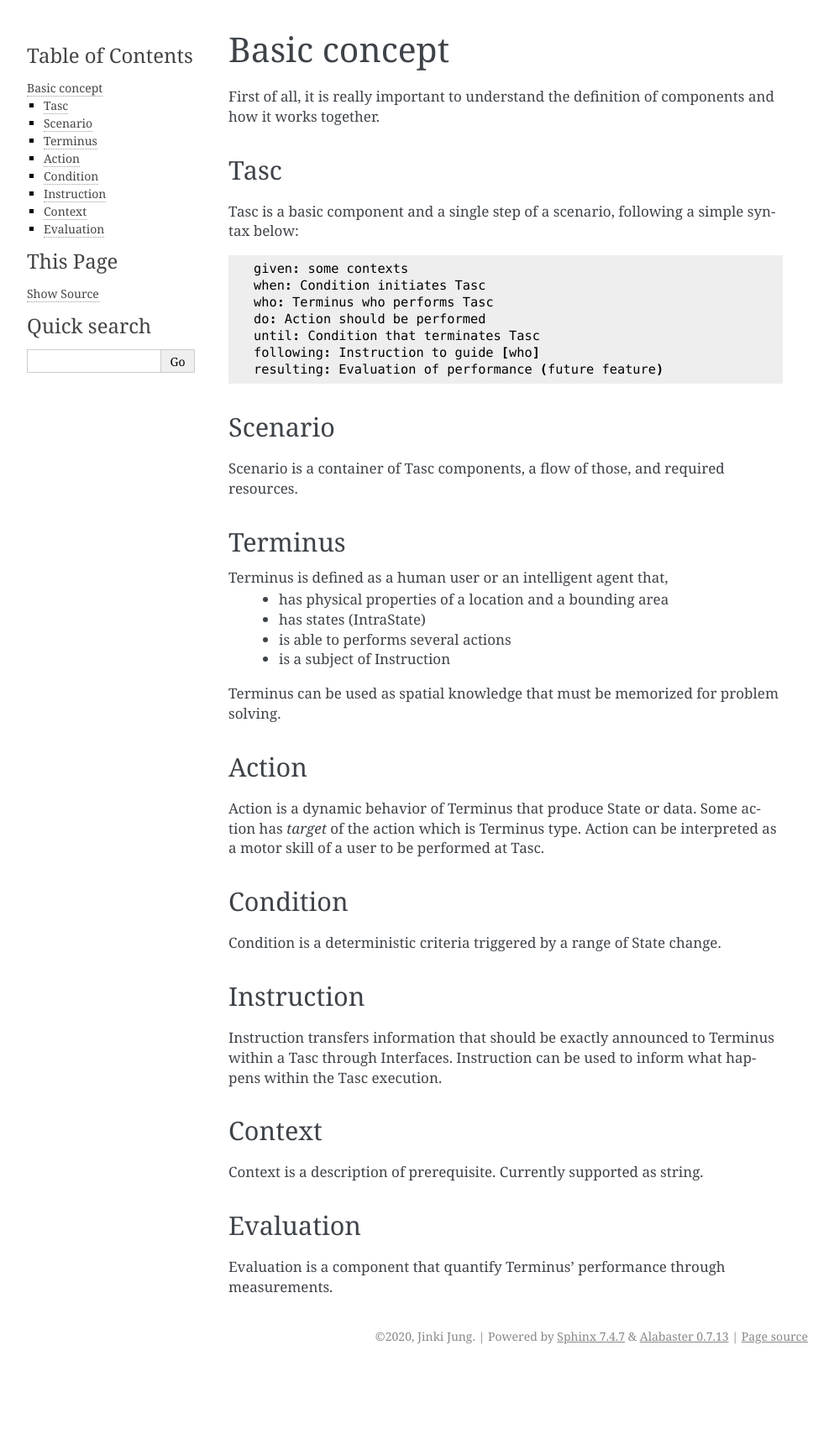
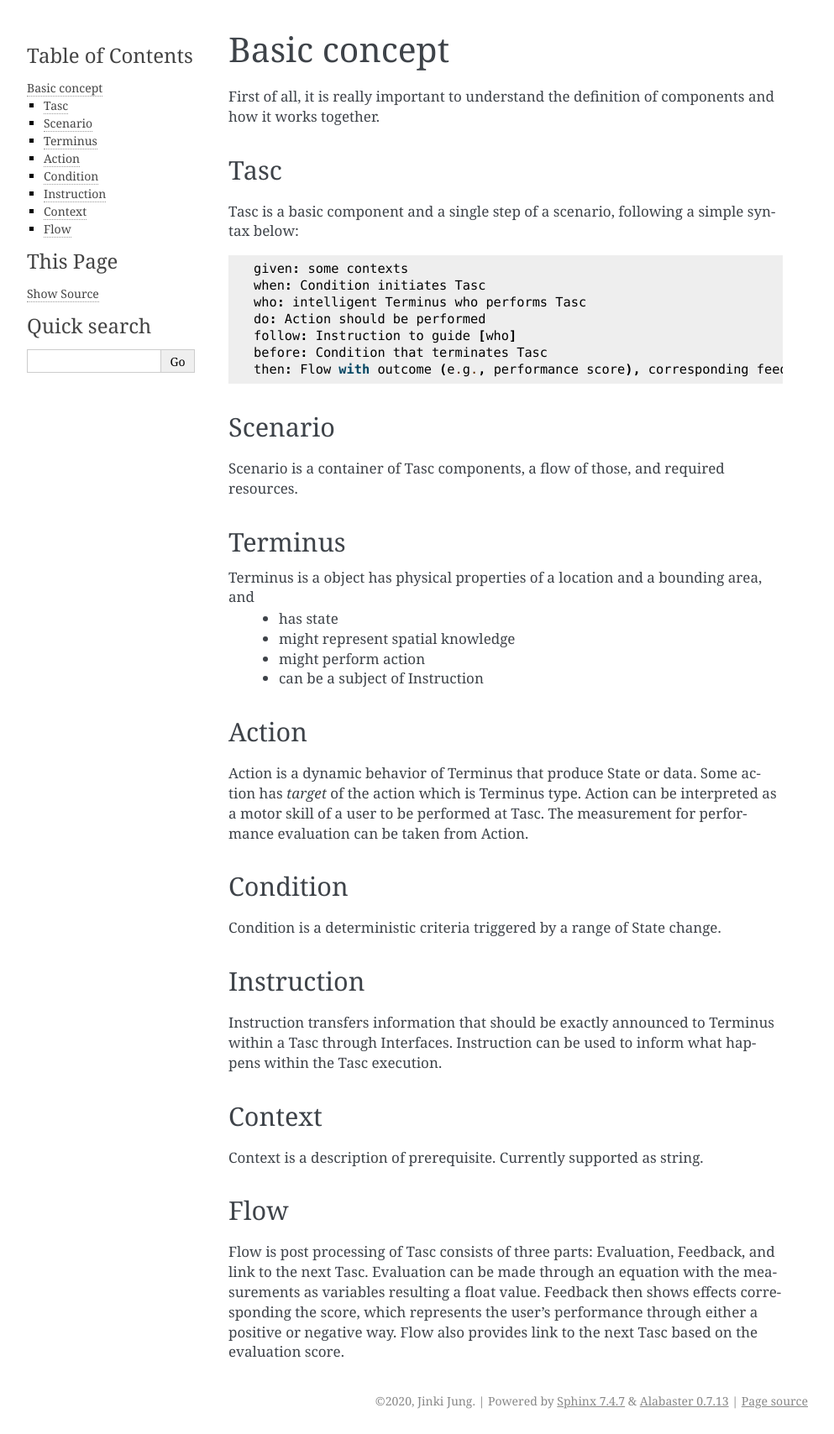
Before and after one commit to JinkiJung/Tasc, a Sphinx documentation site: the page built from docs/source/basicConcept.rst, in a window 1280 px wide. Shown: the whole page at 84% size, without its empty margins (148-1141 px from the left). Built offline with Sphinx 7.4.7, drawn with Linux system fonts in a browser that asks for light colours; before the commit the page ends 1631 px from its top, so only the background shows below that.

Commit message:
Update basicConcept.rst

```diff
--- a/docs/source/basicConcept.rst
+++ b/docs/source/basicConcept.rst
@@ -8,11 +8,11 @@ Tasc is a basic component and a single step of a scenario, following a simple sy
 
   given: some contexts
   when: Condition initiates Tasc
-  who: Terminus who performs Tasc
+  who: intelligent Terminus who performs Tasc
   do: Action should be performed
-  until: Condition that terminates Tasc
-  following: Instruction to guide [who]
-  resulting: Evaluation of performance (future feature)
+  follow: Instruction to guide [who]
+  before: Condition that terminates Tasc
+  then: Flow with outcome (e.g., performance score), corresponding feedback, and corresponding next Tasc
 
 Scenario
 ^^^^^^^^
@@ -20,17 +20,16 @@ Scenario is a container of Tasc components, a flow of those, and required resour
 
 Terminus
 ^^^^^^^^
-Terminus is defined as a human user or an intelligent agent that,
-  * has physical properties of a location and a bounding area
-  * has states (IntraState)
-  * is able to performs several actions
-  * is a subject of Instruction
-Terminus can be used as spatial knowledge that must be memorized for problem solving.
+Terminus is a object has physical properties of a location and a bounding area, and
+  * has state
+  * might represent spatial knowledge
+  * might perform action
+  * can be a subject of Instruction
 
 Action
 ^^^^^^^^
 Action is a dynamic behavior of Terminus that produce State or data. Some action has *target* of the action which is Terminus type.
-Action can be interpreted as a motor skill of a user to be performed at Tasc.
+Action can be interpreted as a motor skill of a user to be performed at Tasc. The measurement for performance evaluation can be taken from Action.
 
 Condition
 ^^^^^^^^^^^^
@@ -45,6 +44,7 @@ Context
 ^^^^^^^^^^^^
 Context is a description of prerequisite. Currently supported as string.
 
-Evaluation
+Flow
 ^^^^^^^^^^^^
-Evaluation is a component that quantify Terminus' performance through measurements.
+Flow is post processing of Tasc consists of three parts: Evaluation, Feedback, and link to the next Tasc. Evaluation can be made through an equation with the measurements as variables resulting a float value.
+Feedback then shows effects corresponding the score, which represents the user's performance through either a positive or negative way. Flow also provides link to the next Tasc based on the evaluation score.
```
